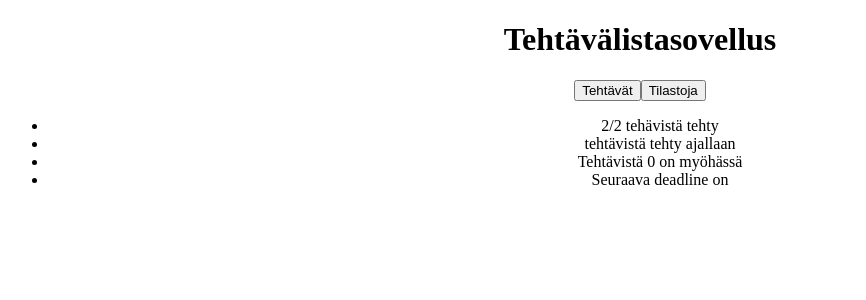
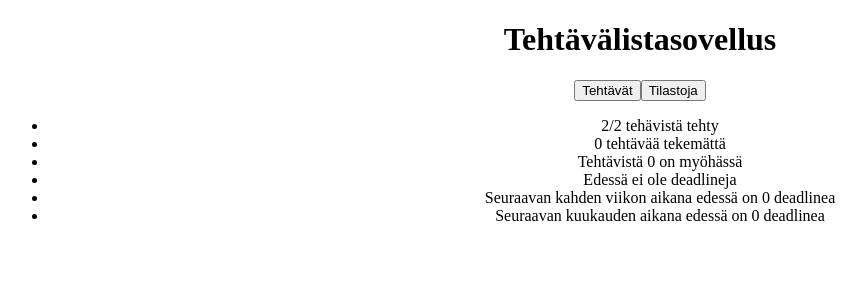
Before and after one commit to miljaran/TodoApplication, a React (Create React App) app: page / in a window 1280 px wide. Both pictures are taken after a click on the button "Tilastoja". Shown: the top 300 px of the page, without its empty margins (0-866 px from the left). Built offline with nearby package versions, Linux system fonts and the light colour scheme.

Commit message:
add stats

```diff
--- a/src/Stats.jsx
+++ b/src/Stats.jsx
@@ -12,13 +12,39 @@ const Stats = (props) => {
     return late;
   }
 
+  function nextDeadline() {
+    const copy = items.map(item => {
+      return new Date(item.date)
+    })
+    const today = new Date()
+    const filtered = copy.filter((date) => date > today)
+    if (filtered.length !== 0) {
+      const min = filtered.reduce(function (a, b) { return a < b ? a : b; });
+      return `Seuraava deadline on ${min.toLocaleDateString()}`
+    } else {
+      return "Edessä ei ole deadlineja";
+    }
+  }
+
+  function datesInRange(days) {
+    const copy = items.map(item => {
+      return new Date(item.date)
+    })
+    const today = new Date()
+    const end = new Date(Date.now() + (Number(days) * 3600 * 1000 * 24))
+    const filtered = copy.filter((date) => date > today && date < end)
+    return filtered.length
+  }
+
   return (
     <div className="App">
       <ul>
         <li>{done.length}/{items.length} tehävistä tehty</li>
-        <li>{} tehtävistä tehty ajallaan</li>
+        <li>{items.length - done.length} tehtävää tekemättä</li>
         <li>Tehtävistä {isLate()} on myöhässä</li>
-        <li>Seuraava deadline on {}</li>
+        <li>{nextDeadline()}</li>
+        <li>Seuraavan kahden viikon aikana edessä on {datesInRange(14)} deadlinea</li>
+        <li>Seuraavan kuukauden aikana edessä on {datesInRange(30)} deadlinea</li>
       </ul>
     </div>
   );
```
